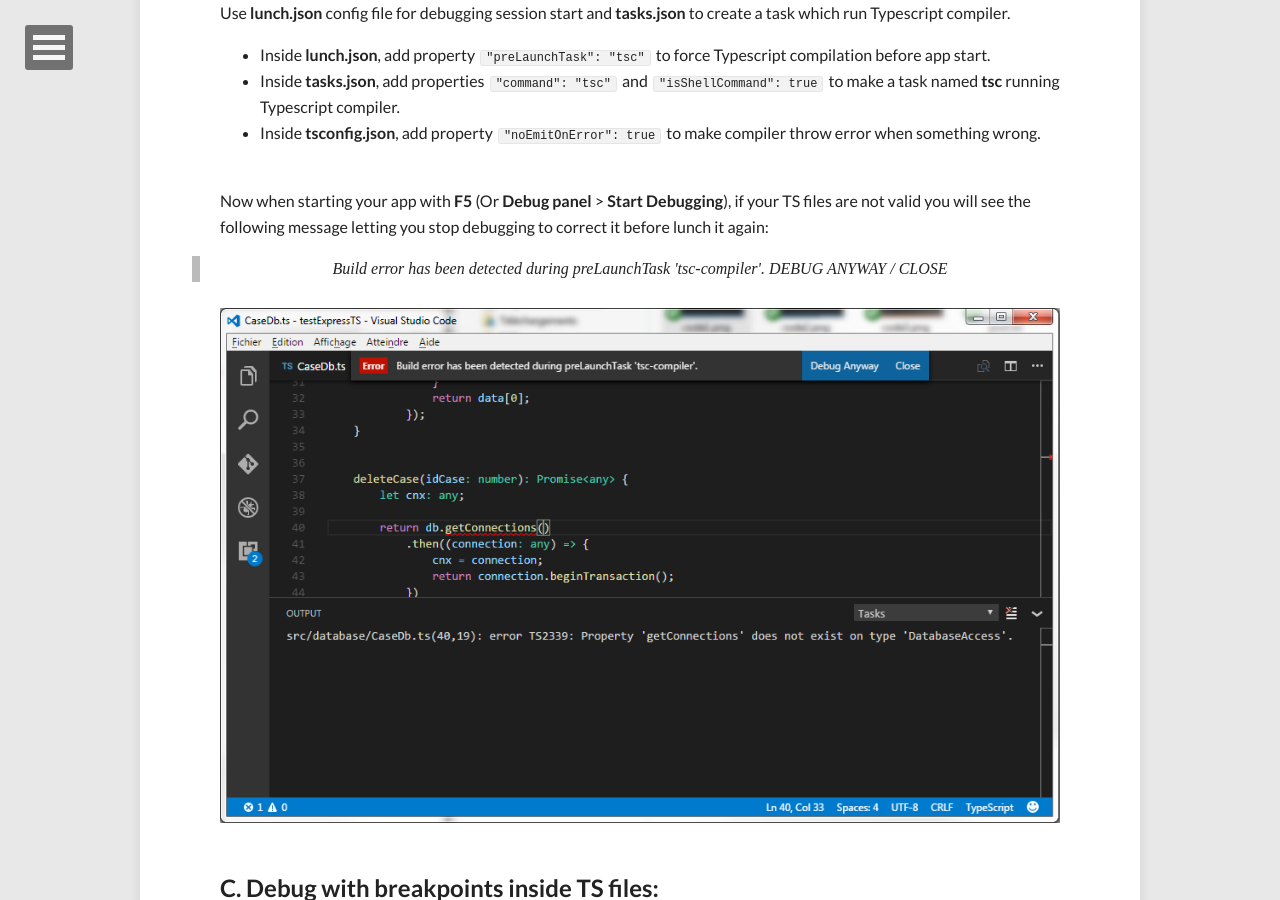
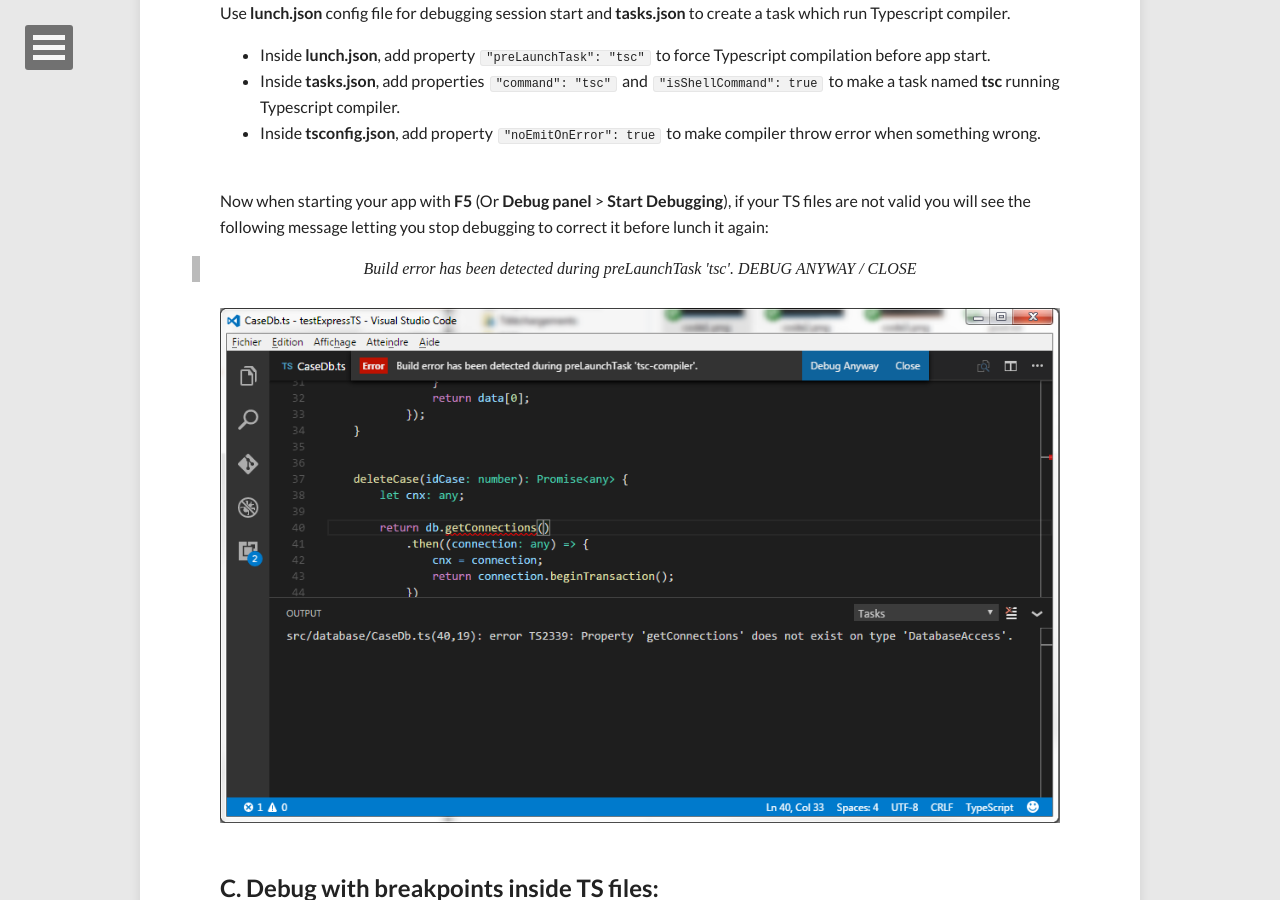
Before and after one commit to bertrandg/bertrandg.github.io, a Jekyll site: the page built from _posts/2016-11-25-node-development-with-typescript-and-vscode.md, in a window 1280 px wide and 900 px high, scrolled down 1961 px. Built offline with Jekyll 4.4.1, drawn with Linux system fonts in a browser that asks for light colours; nearby versions of some CDN libraries; comment, search, counter and statistics services are not loaded.

Commit message:
Update 2016-11-25-node-development-with-typescript-and-vscode.md

```diff
--- a/_posts/2016-11-25-node-development-with-typescript-and-vscode.md
+++ b/_posts/2016-11-25-node-development-with-typescript-and-vscode.md
@@ -51,7 +51,7 @@ Use <b>lunch.json</b> config file for debugging session start and <b>tasks.json<
 
 <br>Now when starting your app with <b>F5</b> (Or <b>Debug panel</b> > <b>Start Debugging</b>), if your TS files are not valid you will see the following message letting you stop debugging to correct it before lunch it again:
 
-<center><blockquote>Build error has been detected during preLaunchTask 'tsc-compiler'. DEBUG ANYWAY / CLOSE</blockquote></center>
+<center><blockquote>Build error has been detected during preLaunchTask 'tsc'. DEBUG ANYWAY / CLOSE</blockquote></center>
 
 <center>
   <br><img style="max-width: 100%;" src="{{site.baseurl}}/images/node_typescript/code2.png" /><br><br>
@@ -69,6 +69,7 @@ Use <b>lunch.json</b> config file for debugging session start and <b>tasks.json<
 
 Having TS files and JS/MAP files in separate folders is a good practise.
 To implement it:
+
 - Inside <b>tsconfig.json</b>, add property `"outDir": "dist"`.
 - Inside <b>lunch.json</b>, add property `"outDir": "${workspaceRoot}/dist"`
 
```
